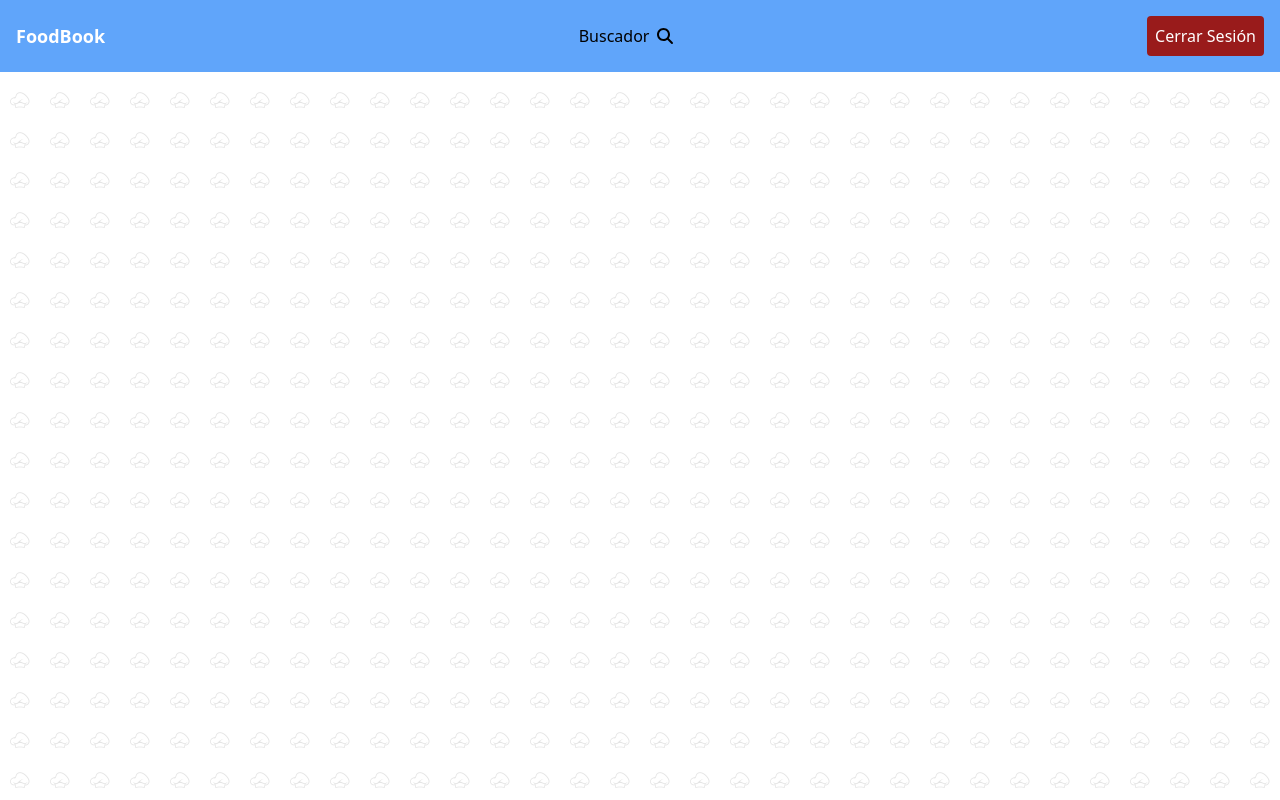
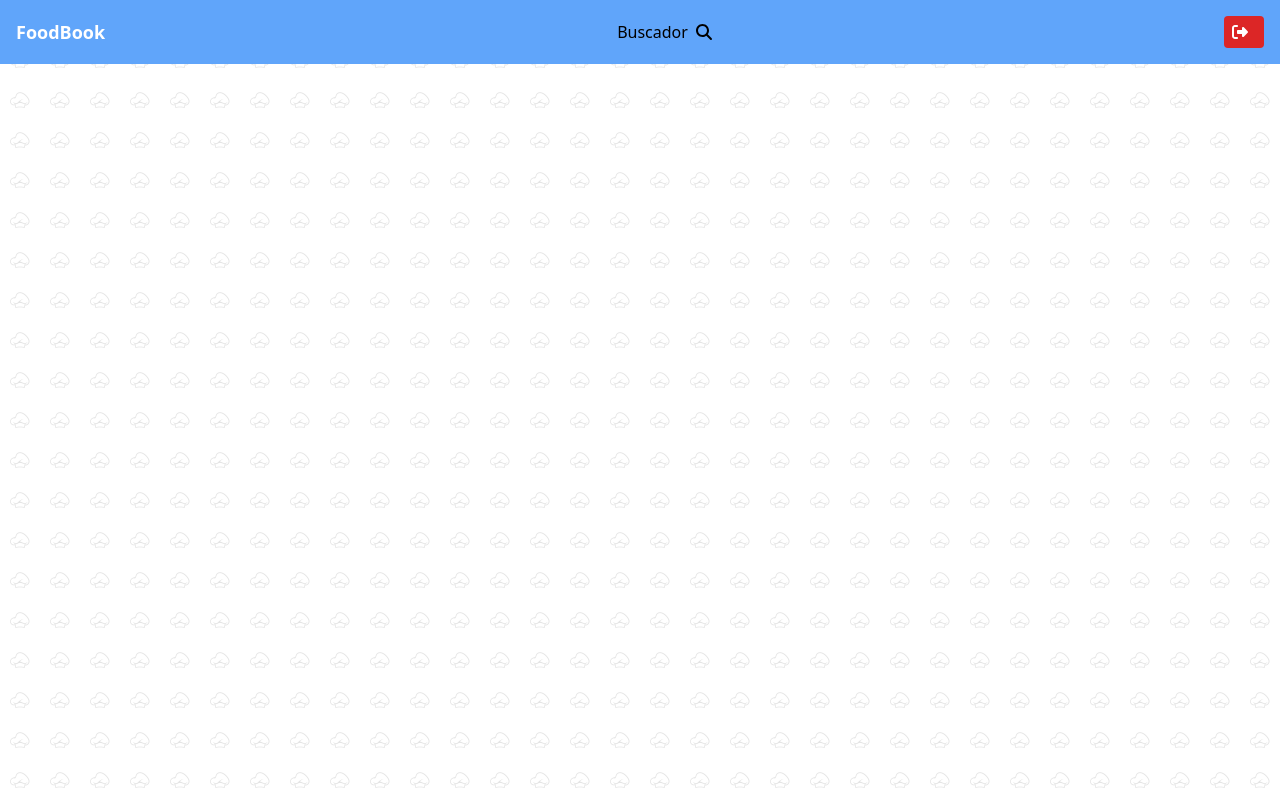
Before and after one commit to BenitezFranco/trabajoFinal, a Next.js app in the folder frontend/: page /Header in a window 1280 px wide. Built offline with nearby package versions, Linux system fonts and the light colour scheme.

Commit message:
agrego icono de cerrar sesion

```diff
--- a/frontend/components/header/Header.jsx
+++ b/frontend/components/header/Header.jsx
@@ -1,6 +1,6 @@
 import Link from 'next/link';
 import { FontAwesomeIcon } from '@fortawesome/react-fontawesome';
-import { faSearch } from '@fortawesome/free-solid-svg-icons'; // Importa el ícono de buscador
+import { faSearch, faSignOutAlt } from '@fortawesome/free-solid-svg-icons'; // Importa los íconos
 
 const Header = () => {
     const handleLogout = () => {
@@ -15,13 +15,14 @@ const Header = () => {
             </Link>
             <Link href="/search" passHref>
                 <div className="flex items-center space-x-2 cursor-pointer">
-                <p className="text-black">Buscador</p>
+                    <p className="text-black">Buscador</p>
                     <FontAwesomeIcon icon={faSearch} className="text-black" /> {/* Ícono de buscador */}
-
                 </div>
             </Link>
-            <button onClick={handleLogout} className="bg-red-800 hover:bg-red-600 p-2 rounded">
-            <p className="text-white">Cerrar Sesión</p>
+            <button onClick={handleLogout} className="bg-red-600 hover:bg-red-800 p-2 rounded flex items-center">
+                <FontAwesomeIcon icon={faSignOutAlt} className="text-white mr-2" /> {/* Ícono de cerrar sesión */}
+                {/* Puedes eliminar el <p> aquí si no deseas texto */}
+                <p className="text-white hidden">Cerrar Sesión</p>
             </button>
         </header>
     );
```
